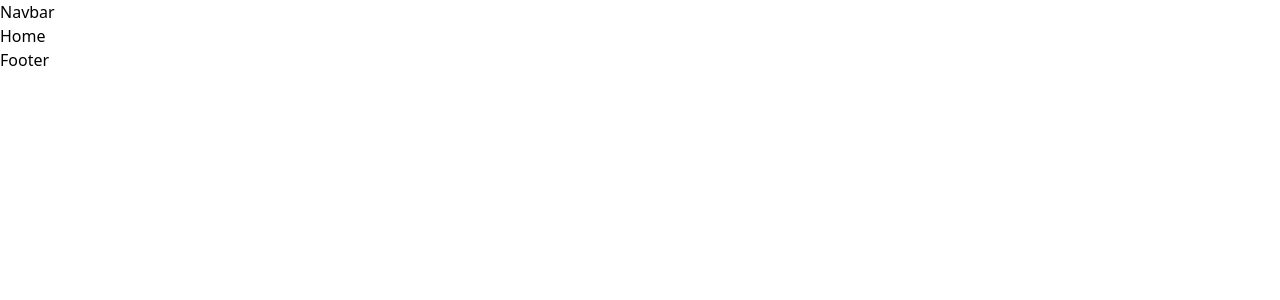
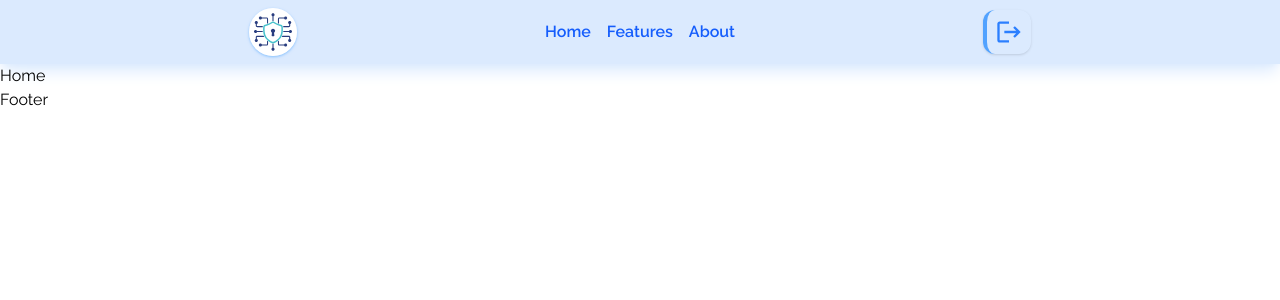
Before and after one commit to sarangpachari/clean-auth-client, a React (Vite) app: page / in a window 1280 px wide. Shown: the top 300 px of the page. Built offline with nearby package versions, Linux system fonts and the light colour scheme.

Commit message:
navbar completed

```diff
--- a/package.json
+++ b/package.json
@@ -10,8 +10,10 @@
     "preview": "vite preview"
   },
   "dependencies": {
+    "@react-icons/all-files": "^4.1.0",
     "react": "^19.0.0",
     "react-dom": "^19.0.0",
+    "react-icons": "^5.5.0",
     "react-router-dom": "^7.5.1"
   },
   "devDependencies": {
--- a/src/components/Navbar.jsx
+++ b/src/components/Navbar.jsx
@@ -1,9 +1,38 @@
-import React from 'react'
+import React from "react";
+import logo from "../assets/clean-auth-logo.svg";
+import { MdLogout } from "react-icons/md";
 
 const Navbar = () => {
   return (
-    <div>Navbar</div>
-  )
-}
+    <>
+      <header>
+        <nav className="w-full h-16 bg-blue-100 shadow-lg shadow-blue-100">
+          <div className="w-full h-full flex justify-evenly items-center">
+            {/* LEFT - LOGO */}
+            <div className="">
+              <img
+                src={logo}
+                className="w-12 rounded-full shadow-blue-300 shadow-sm"
+                alt="AUTH LOGO"
+              />
+            </div>
+            {/* CENTER - TABS */}
+            <div className="text-blue-600 font-semibold">
+              <ul className="flex justify-center items-center gap-4">
+                <li>Home</li>
+                <li>Features</li>
+                <li>About</li>
+              </ul>
+            </div>
+            {/* RIGHT - LOGOUT */}
+            <button className="border-l-4 border-blue-400 p-2 rounded-xl shadow-sm">
+              <MdLogout size={28} className="text-blue-500" />
+            </button>
+          </div>
+        </nav>
+      </header>
+    </>
+  );
+};
 
-export default Navbar
+export default Navbar;
--- /dev/null
+++ b/src/components/auth/LoginForm.jsx
@@ -0,0 +1,9 @@
+import React from 'react'
+
+const LoginForm = () => {
+  return (
+    <div>LoginForm</div>
+  )
+}
+
+export default LoginForm
--- /dev/null
+++ b/src/components/auth/RegisterForm.jsx
@@ -0,0 +1,9 @@
+import React from 'react'
+
+const RegisterForm = () => {
+  return (
+    <div>RegisterForm</div>
+  )
+}
+
+export default RegisterForm
--- a/src/index.css
+++ b/src/index.css
@@ -0,0 +1,5 @@
+@import url("https://fonts.googleapis.com/css2?family=Raleway:ital,wght@0,100..900;1,100..900&display=swap");
+
+* {
+  font-family: "Raleway", sans-serif;
+}
--- a/src/pages/auth/Auth.jsx
+++ b/src/pages/auth/Auth.jsx
@@ -1,9 +1,21 @@
-import React from 'react'
+import React from "react";
+import LoginForm from "../../components/auth/LoginForm";
+import RegisterForm from "../../components/auth/RegisterForm";
+import { useSearchParams } from "react-router-dom";
 
 const Auth = () => {
+  const [searchParams,setSearchParams] = useSearchParams();
+  const type  = searchParams.get("type") || "login" ;
+  const handleTabSwitch = (tab) => {
+    setSearchParams({type :tab})
+  };
   return (
-    <div>Auth</div>
-  )
-}
+    <>
+    <button onClick={()=>handleTabSwitch("login")}>SIGN IN</button>
+    <button onClick={()=>handleTabSwitch("register")}>SIGN UP</button>
+      {type === "login" ? <LoginForm /> : <RegisterForm />}
+    </>
+  );
+};
 
-export default Auth
+export default Auth;
```
Also changed, not shown: src/components/auth/Login.jsx (deleted, +0 -9 lines), src/components/auth/Register.jsx (deleted, +0 -9 lines), src/assets/clean-auth-logo.svg (added), tailwind.config.js (added), 1 other file (tests, documents, lock files or other folders).
